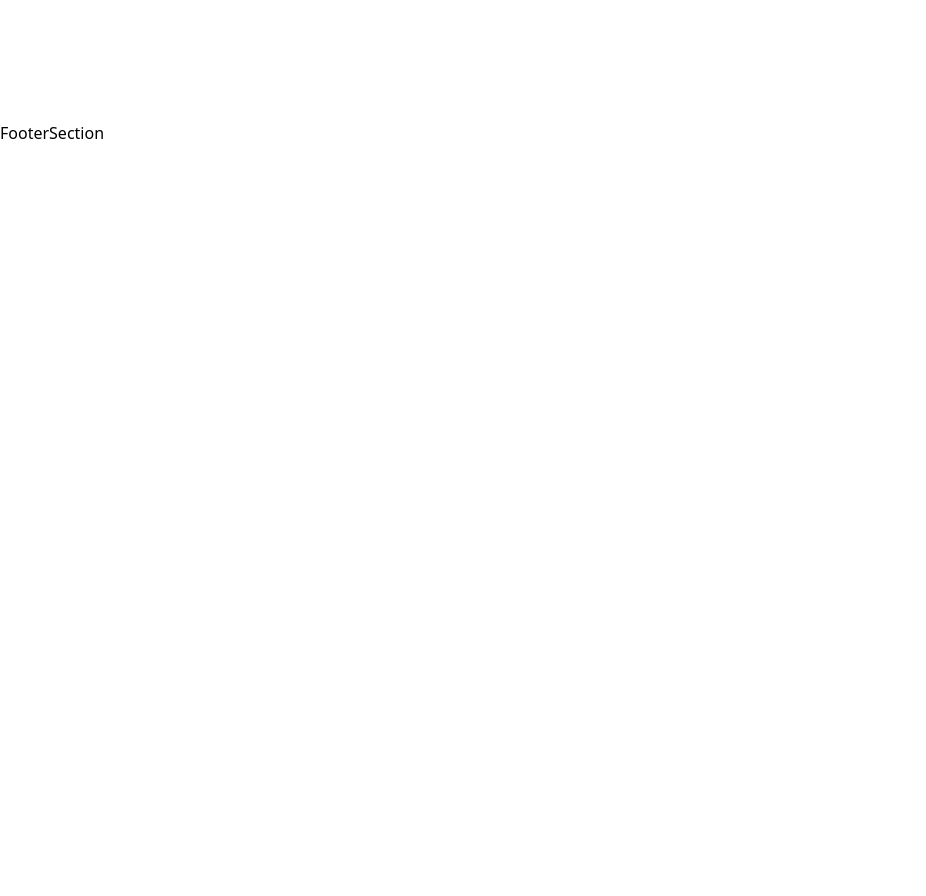
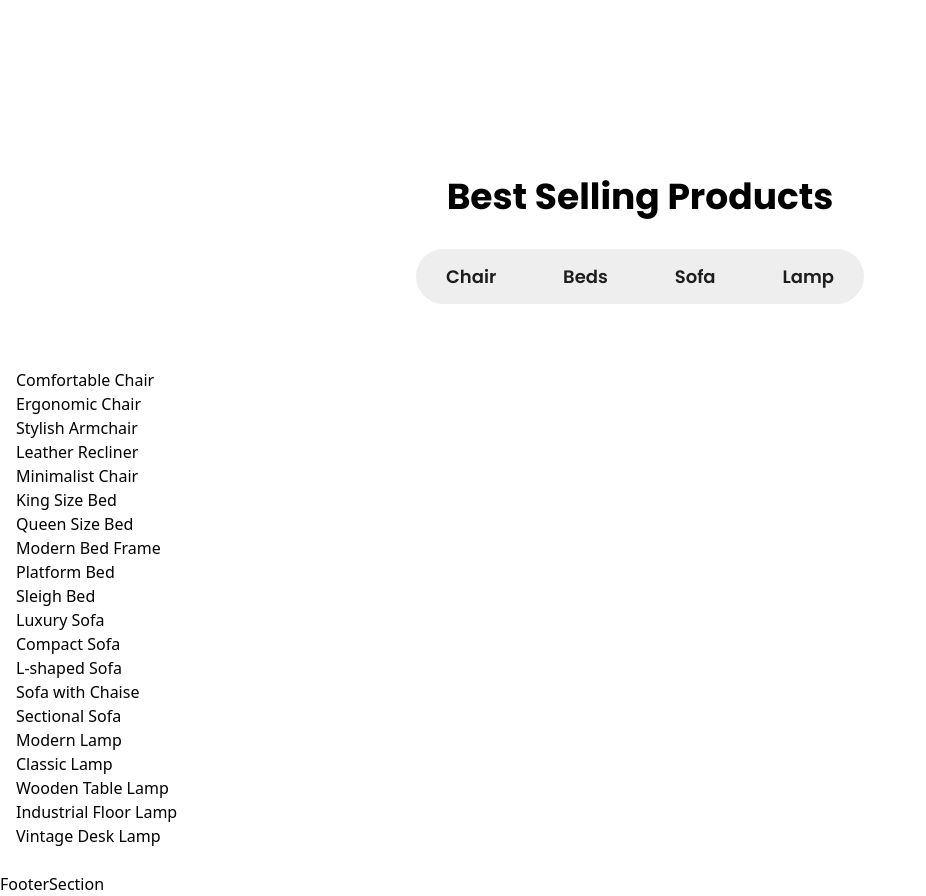
Before and after one commit to Githubshakil/panto-furniture, a React (Vite) app: page / in a window 1280 px wide. Shown: the part 1087-1983 px from the top of the page, without its empty margins (0-926 px from the left). Before the commit the page ends 1232 px from the top, so only its background shows below. Built offline with nearby package versions, Linux system fonts and the light colour scheme.

Commit message:
update
Shop and Products Page Component

```diff
--- a/src/pages/home/HomePage.jsx
+++ b/src/pages/home/HomePage.jsx
@@ -1,12 +1,14 @@
 import React from 'react'
 import Hero from './Hero'
 import WhyChoose from './WhyChoose'
+import Products from '../shop/Products'
 
 const HomePage = () => {
   return (
     <>
     <Hero/>
     <WhyChoose/>
+    <Products headline={"Best Selling Products"}/>
     </>
   )
 }
--- /dev/null
+++ b/src/pages/shop/Products.jsx
@@ -0,0 +1,35 @@
+import React from 'react'
+import { products } from '../../utils/products'
+
+const Products = ({headline}) => {
+  const categories = ["Chair", "Beds", "Sofa", "Lamp"]
+  return (
+    <div>
+      <div className='section-container'>
+        <h2 className='font-poppins text-4xl font-bold text-center my-8'>{headline}</h2>
+
+        {/* category tabs */}
+        <div className='bg-[#eeeeee] max-w-md mx-auto sm:rounded-full md:p-2.5 py-5 mb-16'>
+          <div className='flex flex-col sm:flex-row items-center md:justify-between justify-center gap-4'>
+              {
+                categories.map((category,index)=>(
+                  <button key={index} className={`py-1 sm:px-5  px-8 rounded-full hover:bg-primary text-[#1e1e1e] font-semibold text-[18px] hover:text-white transition-colors font-poppins cursor-pointer`}>{category}</button>
+                ))
+              }
+          </div>
+        </div>
+
+        {/* product grid */}
+        <div>
+          {
+            products.map((product,index)=>(
+                <div>{product.name}</div>
+            ))
+          }
+        </div>
+      </div>
+    </div>
+  )
+}
+
+export default Products
--- a/src/pages/shop/ShopPage.jsx
+++ b/src/pages/shop/ShopPage.jsx
@@ -1,8 +1,17 @@
 import React from 'react'
+import bannerImg from '../../assets/images/banner.png'
+import Products from './Products'
 
 const ShopPage = () => {
   return (
-    <div>ShopPage</div>
+    <section className='min-h-screen'>
+      {/* banner */}
+      <div className='w-full h-[400px] bg-cover bg-center flex items-center justify-center text-white' style={{ backgroundImage: `url(${bannerImg})` }}>
+        <h1 className='font-poppins text-4xl font-bold'>Shop Our Products</h1>
+
+      </div>
+      <Products headline={"What's your Choice"}/>
+    </section>
   )
 }
 
--- /dev/null
+++ b/src/utils/products.js
@@ -0,0 +1,169 @@
+export const products = [
+  // Chairs
+  {
+    id: 1,
+    name: "Comfortable Chair",
+    category: "Chair",
+    price: 99,
+    imageUrl: "chair-1.png",
+    rating: 5,
+  },
+  {
+    id: 2,
+    name: "Ergonomic Chair",
+    category: "Chair",
+    price: 129,
+    imageUrl: "chair-2.png",
+    rating: 4,
+  },
+  {
+    id: 3,
+    name: "Stylish Armchair",
+    category: "Chair",
+    price: 149,
+    imageUrl: "chair-3.png",
+    rating: 3,
+  },
+  {
+    id: 4,
+    name: "Leather Recliner",
+    category: "Chair",
+    price: 199,
+    imageUrl: "chair-4.png",
+    rating: 4,
+  },
+  {
+    id: 5,
+    name: "Minimalist Chair",
+    category: "Chair",
+    price: 89,
+    imageUrl: "chair-5.png",
+    rating: 4.5,
+  },
+
+  // Beds
+  {
+    id: 6,
+    name: "King Size Bed",
+    category: "Beds",
+    price: 299,
+    imageUrl: "beds-1.png",
+    rating: 5,
+  },
+  {
+    id: 7,
+    name: "Queen Size Bed",
+    category: "Beds",
+    price: 249,
+    imageUrl: "beds-2.png",
+    rating: 5,
+  },
+  {
+    id: 8,
+    name: "Modern Bed Frame",
+    category: "Beds",
+    price: 399,
+    imageUrl: "beds-3.png",
+    rating: 3,
+  },
+  {
+    id: 9,
+    name: "Platform Bed",
+    category: "Beds",
+    price: 349,
+    imageUrl: "beds-4.png",
+    rating: 2,
+  },
+  {
+    id: 10,
+    name: "Sleigh Bed",
+    category: "Beds",
+    price: 459,
+    imageUrl: "beds-5.png",
+    rating: 5,
+  },
+
+  // Sofas
+  {
+    id: 11,
+    name: "Luxury Sofa",
+    category: "Sofa",
+    price: 499,
+    imageUrl: "sofa-1.png",
+    rating: 4,
+  },
+  {
+    id: 12,
+    name: "Compact Sofa",
+    category: "Sofa",
+    price: 399,
+    imageUrl: "sofa-2.png",
+    rating: 5,
+  },
+  {
+    id: 13,
+    name: "L-shaped Sofa",
+    category: "Sofa",
+    price: 699,
+    imageUrl: "sofa-3.png",
+    rating: 4,
+  },
+  {
+    id: 14,
+    name: "Sofa with Chaise",
+    category: "Sofa",
+    price: 549,
+    imageUrl: "sofa-4.png",
+    rating: 5,
+  },
+  {
+    id: 15,
+    name: "Sectional Sofa",
+    category: "Sofa",
+    price: 799,
+    imageUrl: "sofa-5.png",
+    rating: 3.6,
+  },
+
+  // Lamps
+  {
+    id: 16,
+    name: "Modern Lamp",
+    category: "Lamp",
+    price: 49,
+    imageUrl: "lamp-1.png",
+    rating: 5,
+  },
+  {
+    id: 17,
+    name: "Classic Lamp",
+    category: "Lamp",
+    price: 59,
+    imageUrl: "lamp-2.png",
+    rating: 4,
+  },
+  {
+    id: 18,
+    name: "Wooden Table Lamp",
+    category: "Lamp",
+    price: 69,
+    imageUrl: "lamp-3.png",
+    rating: 3,
+  },
+  {
+    id: 19,
+    name: "Industrial Floor Lamp",
+    category: "Lamp",
+    price: 89,
+    imageUrl: "lamp-4.png",
+    rating: 5,
+  },
+  {
+    id: 20,
+    name: "Vintage Desk Lamp",
+    category: "Lamp",
+    price: 79,
+    imageUrl: "lamp-6.png",
+    rating: 4,
+  },
+];
```
